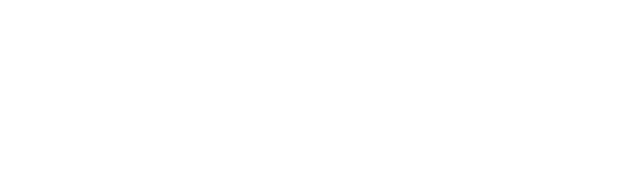
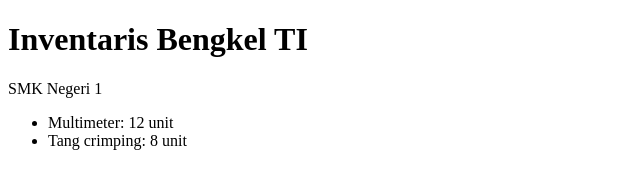
Before and after one commit to ardiansyahbinjai2-hub/inventaris-bengkel, a plain HTML site: page index.html in a window 1280 px wide. Shown: the whole page, without its empty margins (0-640 px from the left). Drawn offline with Linux system fonts and the light colour scheme.

Commit message:
Tambah Index 2

```diff
--- a/index.html
+++ b/index.html
@@ -7,6 +7,12 @@
     <title>Document</title>
 </head>
 <body>
+    <h1>Inventaris Bengkel TI</h1>
+    <p>SMK Negeri 1</p>
 
+    <ul>
+        <li>Multimeter: 12 unit</li>
+        <li>Tang crimping: 8 unit</li>
+    </ul>
 </body>
 </html>
```
